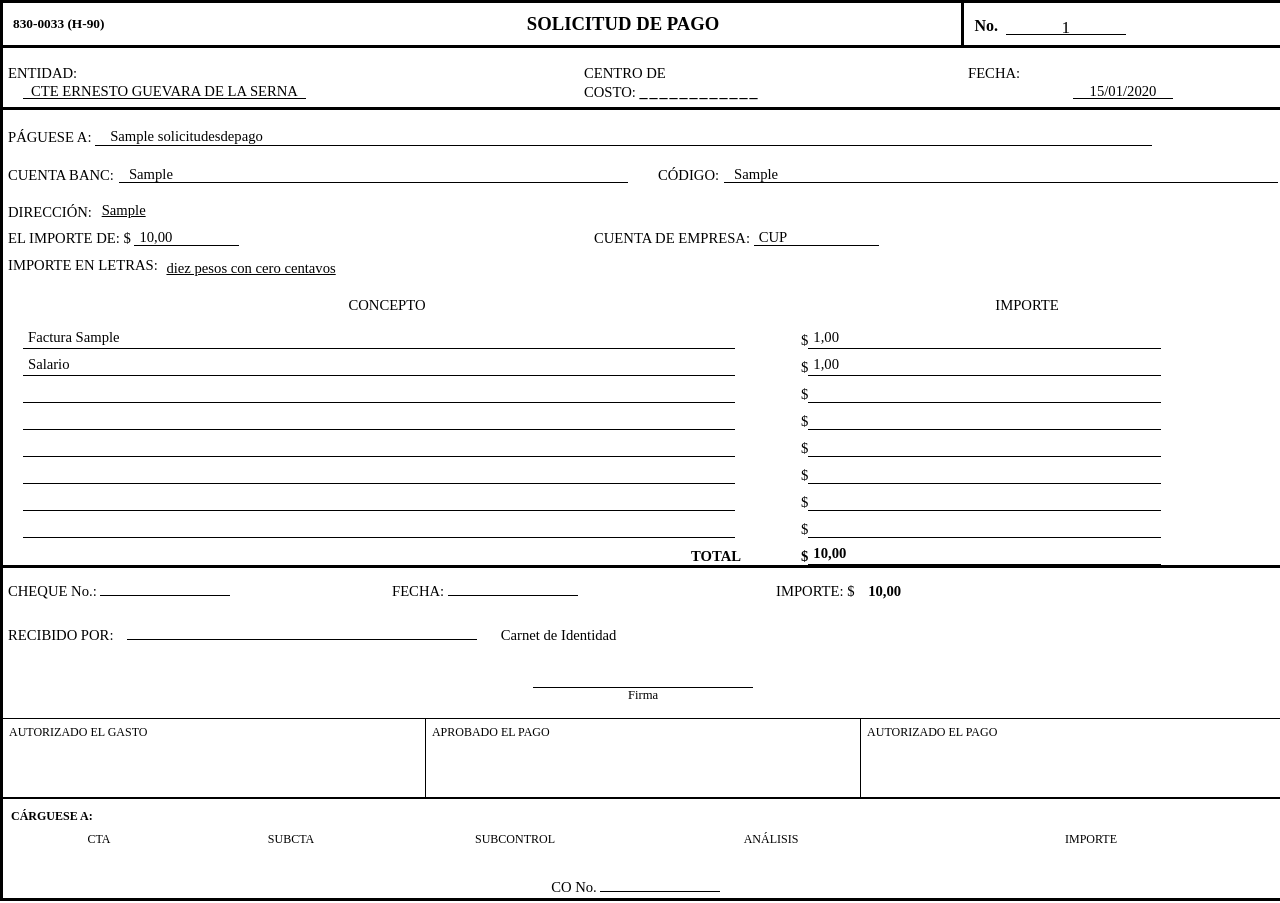
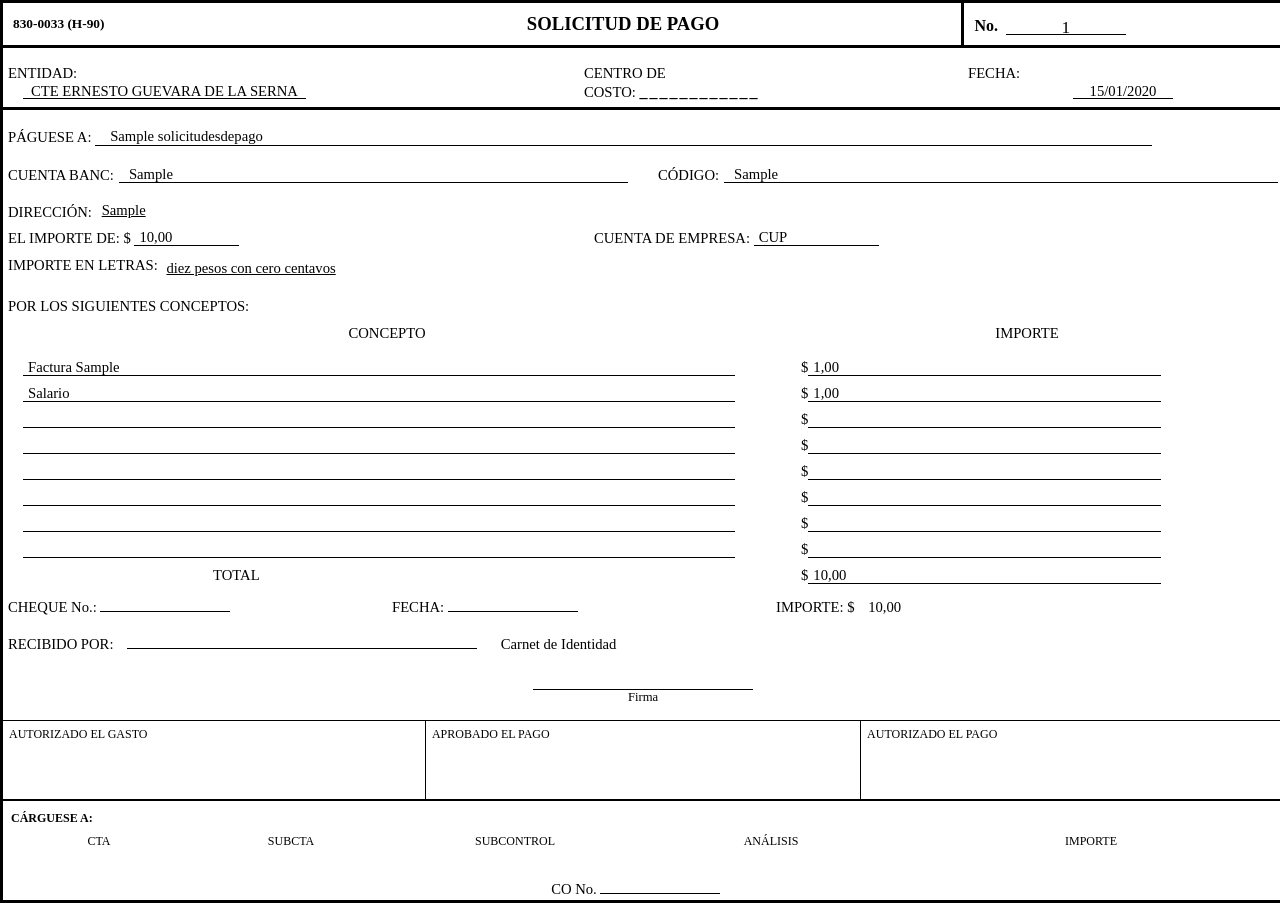
Before and after one commit to josecarlospr2002/Gestor-de-Pago-CTE, a Django app: template templates/admin/h90_pdf.html in a window 1280 px wide. Run offline with Django 4.2, Linux system fonts and the light colour scheme; the template is opened without the code that fills it: values that come from a table or form of the project are taken from there, others are empty; tables that the repository leaves empty hold one stand-in row (values such as "Sample post").

Commit message:
Diseño de pdf_h90.html toda la parte de CONCEPTOS

```diff
--- a/templates/admin/h90_pdf.html
+++ b/templates/admin/h90_pdf.html
@@ -146,11 +146,10 @@
             margin-left: 20px;
             padding-left: 5px;
             padding-bottom: 0;
-            padding-top: 4px;
+            padding-top: 0;
             text-align: left;
             font-size: 11pt;
-            height: 22px;
-            line-height: 22px;
+            line-height: 1;
             vertical-align: bottom;
             display: block;
         }
@@ -171,13 +170,12 @@
             border-bottom: 1.5px solid #000;
             padding-left: 5px;
             padding-bottom: 0;
-            padding-top: 4px;
+            padding-top: 0;
             display: inline-block;
             width: 85%;
             text-align: left;
             font-size: 11pt;
-            height: 22px;
-            line-height: 22px;
+            line-height: 1;
             vertical-align: bottom;
         }
 
@@ -319,7 +317,8 @@
     <table style="width: 100%; border-collapse: collapse;">
         <tr>
             <td width="45%" style="padding-bottom: 6px; padding-top: 0px; vertical-align: bottom;">
-                <span class="label" style="display: inline-block; vertical-align: bottom; white-space: nowrap; line-height: 1.1;">
+                <span class="label"
+                      style="display: inline-block; vertical-align: bottom; white-space: nowrap; line-height: 1.1;">
                     EL IMPORTE DE: $
                 </span>
                 <span style="display: inline-block; border-bottom: 1px solid #000; width: 100px; padding-left: 5px; padding-bottom: 0px; padding-top: 0px; vertical-align: bottom; font-size: 11pt; line-height: 1.1;">
@@ -328,7 +327,8 @@
             </td>
 
             <td width="55%" style="padding-bottom: 6px; padding-top: 0px; vertical-align: bottom; padding-left: 15px;">
-                <span class="label" style="display: inline-block; vertical-align: bottom; white-space: nowrap; line-height: 1.1;">
+                <span class="label"
+                      style="display: inline-block; vertical-align: bottom; white-space: nowrap; line-height: 1.1;">
                     CUENTA DE EMPRESA:
                 </span>
                 <span style="display: inline-block; border-bottom: 1px solid #000; width: 120px; padding-left: 5px; padding-bottom: 0px; padding-top: 0px; vertical-align: bottom; font-size: 11pt; line-height: 1.1;">
@@ -359,6 +359,12 @@
             <!-- TABLA DE CONCEPTOS -->
             <table class="table-conceptos">
                 <thead>
+                <tr>
+                    <td colspan="2"
+                        style="text-align: left; padding-left: 5px; font-size: 11pt; padding-top: 0px; padding-bottom: 2px;">
+                        POR LOS SIGUIENTES CONCEPTOS:
+                    </td>
+                </tr>
                 <tr>
                     <th width="60%" class="th-concepto">CONCEPTO</th>
                     <th width="40%">IMPORTE</th>
@@ -413,13 +419,12 @@
                 <!-- TOTAL -->
                 <tr>
                     <td>
-                        <div class="right"
-                             style="font-weight: bold; padding-right: 30px; padding-top: 6px; vertical-align: bottom;">
+                        <div style="text-align: left; padding-left: 210px; padding-top: 6px;">
                             TOTAL
                         </div>
                     </td>
                     <td>
-                        <div class="linea-importe-contenedor" style="font-weight: bold;">
+                        <div class="linea-importe-contenedor">
                             <span class="simbolo-peso">$</span><span
                                 class="linea-importe">{{ solicitud.importe_total }}</span>
                         </div>
@@ -432,30 +437,32 @@
     {% endwith %}
 
     <!-- CHEQUE / RECIBIDO POR -->
-    <table class="b-top">
+    <table style="width: 100%; border-collapse: collapse;">
         <tr>
-            <td width="30%" style="padding-top: 15px;">
+            <td width="30%" style="padding-top: 15px; padding-bottom: 10px;">
                 <span class="label">CHEQUE No.:</span>
                 <span style="border-bottom: 1.5px solid #000; display: inline-block; width: 130px;"></span>
             </td>
-            <td width="30%" style="padding-top: 15px;">
+            <td width="30%" style="padding-top: 15px; padding-bottom: 10px;">
                 <span class="label">FECHA:</span>
                 <span style="border-bottom: 1.5px solid #000; display: inline-block; width: 130px;"></span>
             </td>
-            <td width="40%" style="padding-top: 15px;">
+            <td width="40%" style="padding-top: 15px; padding-bottom: 10px;">
                 <span class="label">IMPORTE: $</span>
-                <span style="font-weight: bold; margin-left: 10px; font-size: 11pt;">{{ solicitud.importe_total }}</span>
+                <!-- CAMBIO: Sin negrita -->
+                <span style="margin-left: 10px; font-size: 11pt;">{{ solicitud.importe_total }}</span>
             </td>
         </tr>
         <tr>
-            <td colspan="3" style="padding-top: 25px;">
+            <!-- CAMBIO: Sin border-top -->
+            <td colspan="3" style="padding-top: 10px; padding-bottom: 25px;">
                 <span class="label">RECIBIDO POR:</span>
                 <span style="border-bottom: 1.5px solid #000; display: inline-block; width: 350px; margin-left: 10px;"></span>
                 <span class="label" style="margin-left: 20px;">Carnet de Identidad</span>
             </td>
         </tr>
         <tr>
-            <td colspan="3" class="center" style="padding-top: 40px; padding-bottom: 15px;">
+            <td colspan="3" class="center" style="padding-top: 10px; padding-bottom: 15px;">
                 <span style="border-top: 1.5px solid #000; display: inline-block; width: 220px; text-align: center; font-size: 9.5pt;">Firma</span>
             </td>
         </tr>
```
